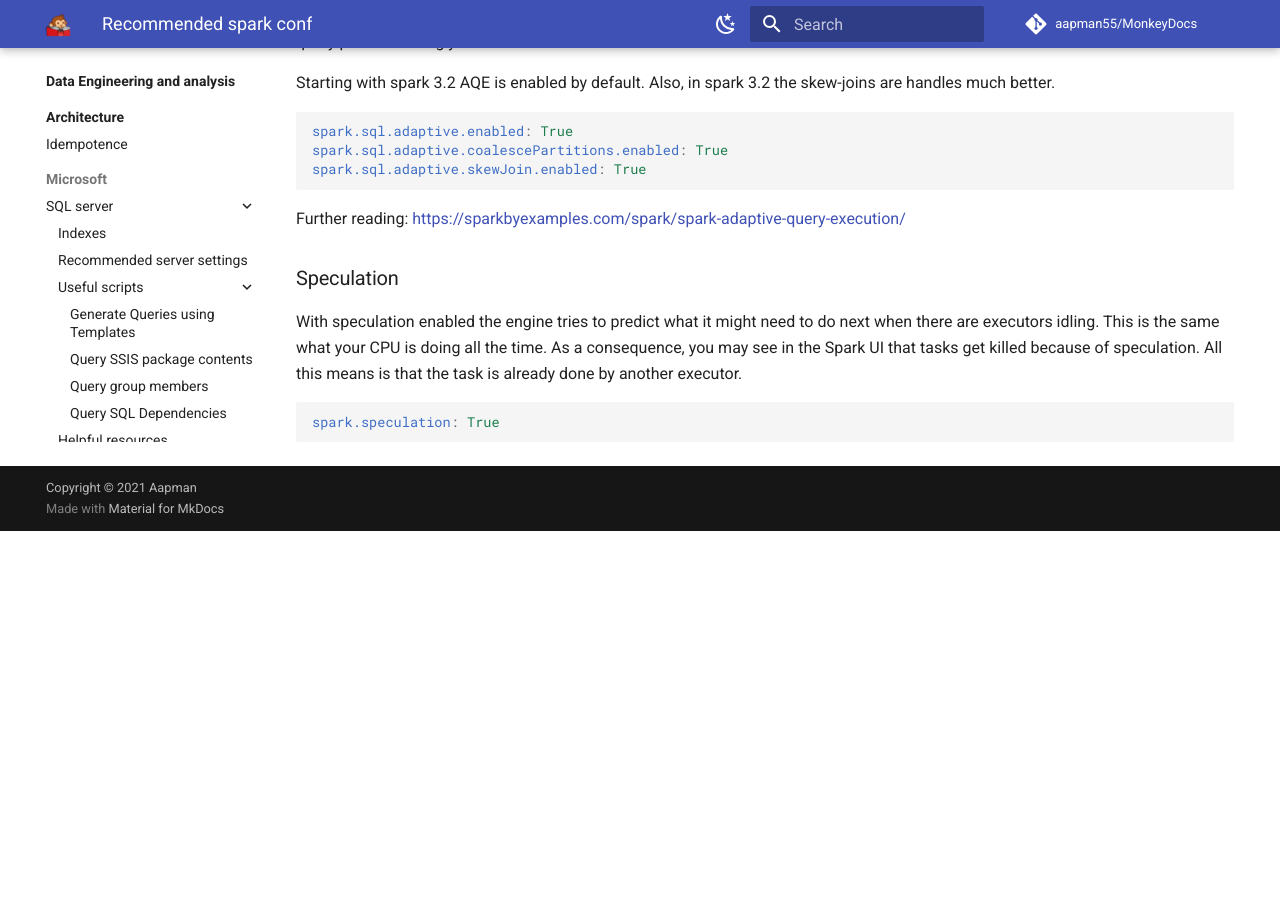
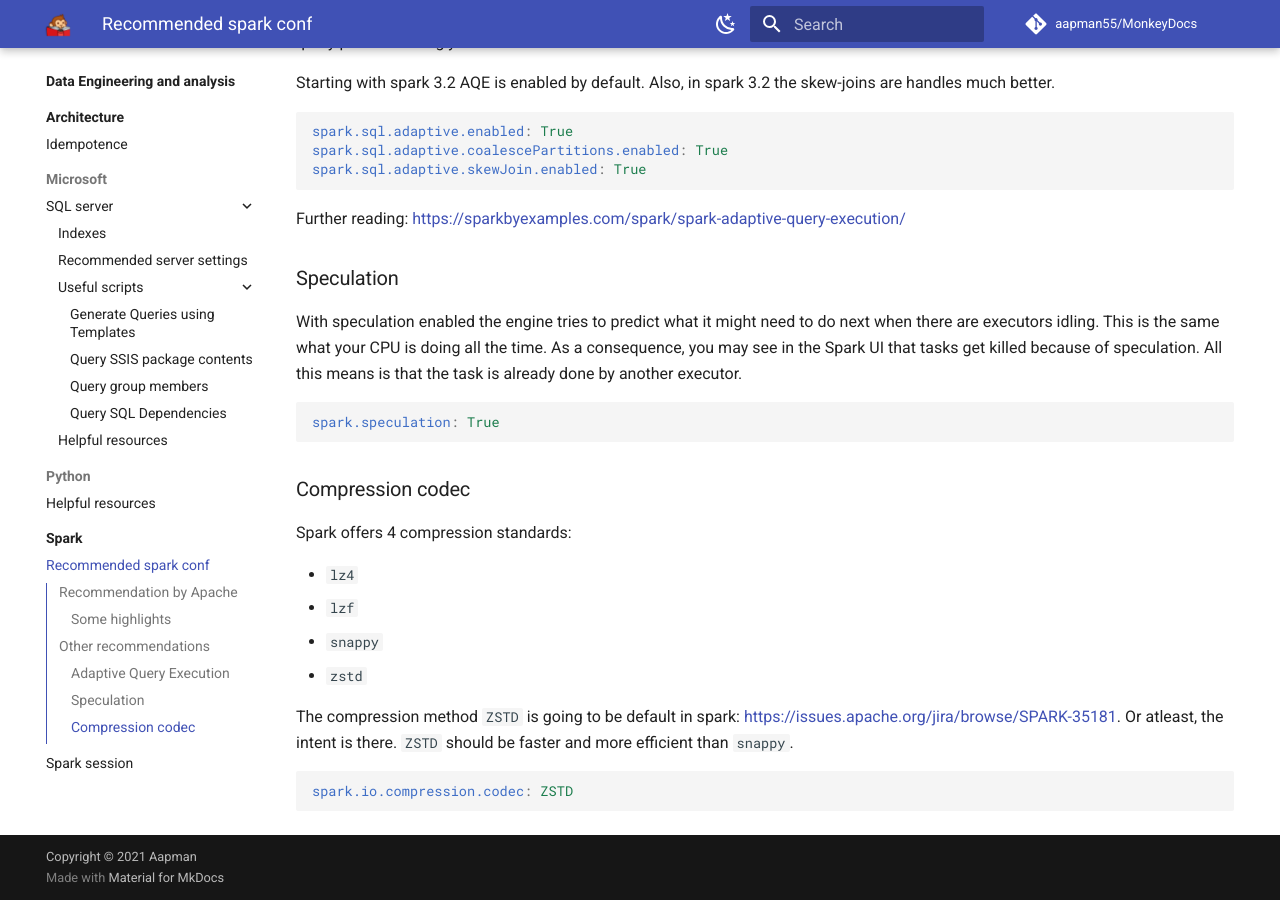
Before and after one commit to aapman55/MonkeyDocs, an MkDocs documentation site: the page built from docs/Data_Engineering_Analysis/spark/recommended_spark_conf.md, in a window 1280 px wide and 900 px high, scrolled down 860 px. Built offline with MkDocs 1.6.1 and Material for MkDocs 9.7.7, drawn with Linux system fonts in a browser that asks for light colours; comment, search, counter and statistics services are not loaded; before the commit the page ends 1391 px from its top, so only the background shows below that.

Commit message:
Compression codec

````diff
--- a/docs/Data_Engineering_Analysis/spark/recommended_spark_conf.md
+++ b/docs/Data_Engineering_Analysis/spark/recommended_spark_conf.md
@@ -45,3 +45,18 @@ get killed because of speculation. All this means is that the task is already do
 ```yml
 spark.speculation: True
 ```
+
+### Compression codec
+Spark offers 4 compression standards:
+
+* `lz4`
+* `lzf`
+* `snappy`
+* `zstd`
+
+The compression method `ZSTD` is going to be default in spark: https://issues.apache.org/jira/browse/SPARK-35181.
+Or atleast, the intent is there. `ZSTD` should be faster and more efficient than `snappy`.
+
+```yml
+spark.io.compression.codec: ZSTD
+```
--- a/mkdocs.yml
+++ b/mkdocs.yml
@@ -99,6 +99,7 @@ nav:
     - Spark:
       - Data_Engineering_Analysis/spark/index.md
       - Recommended spark conf: Data_Engineering_Analysis/spark/recommended_spark_conf.md
+      - Spark session: Data_Engineering_Analysis/spark/spark_session.md
   - Productivity Tools:
     - Productivity/index.md
   - Ideas bucket:
````
Also changed, not shown: docs/Data_Engineering_Analysis/spark/spark_session.md (added, +4 -0 lines).
